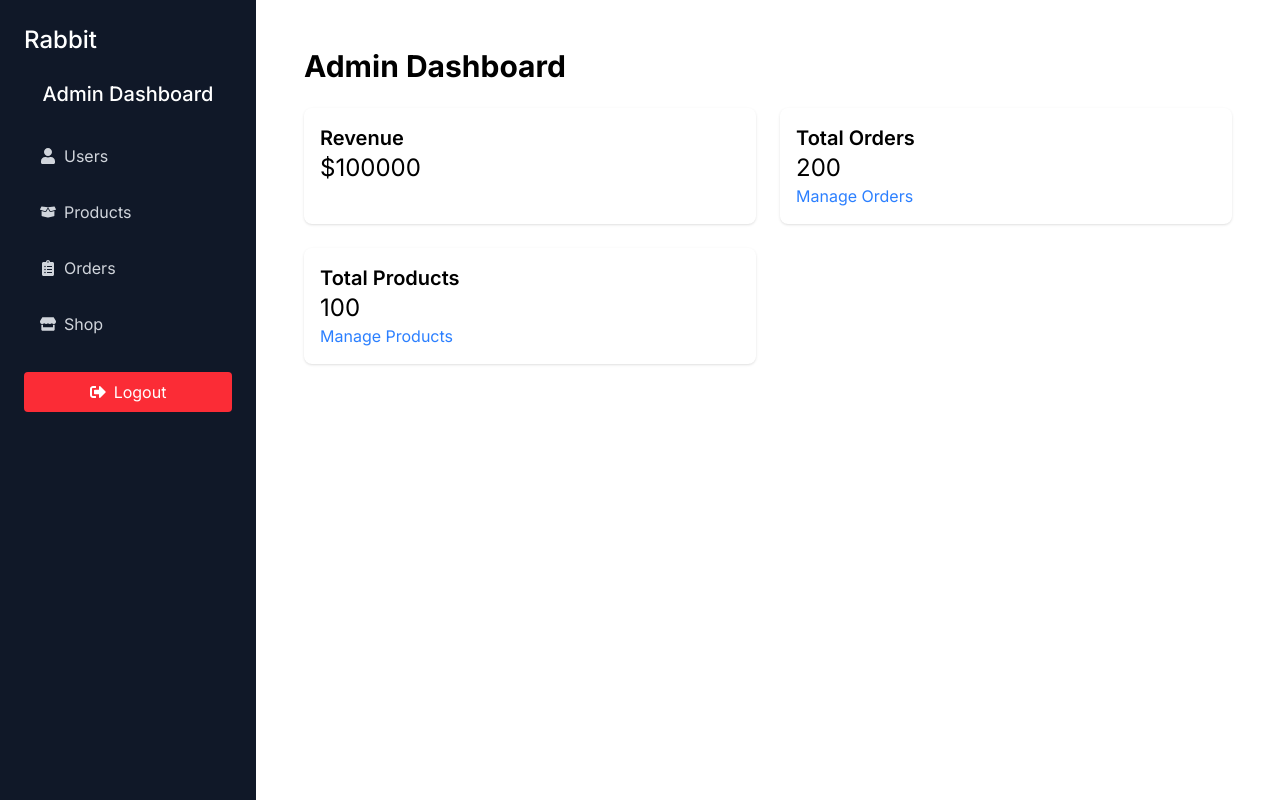
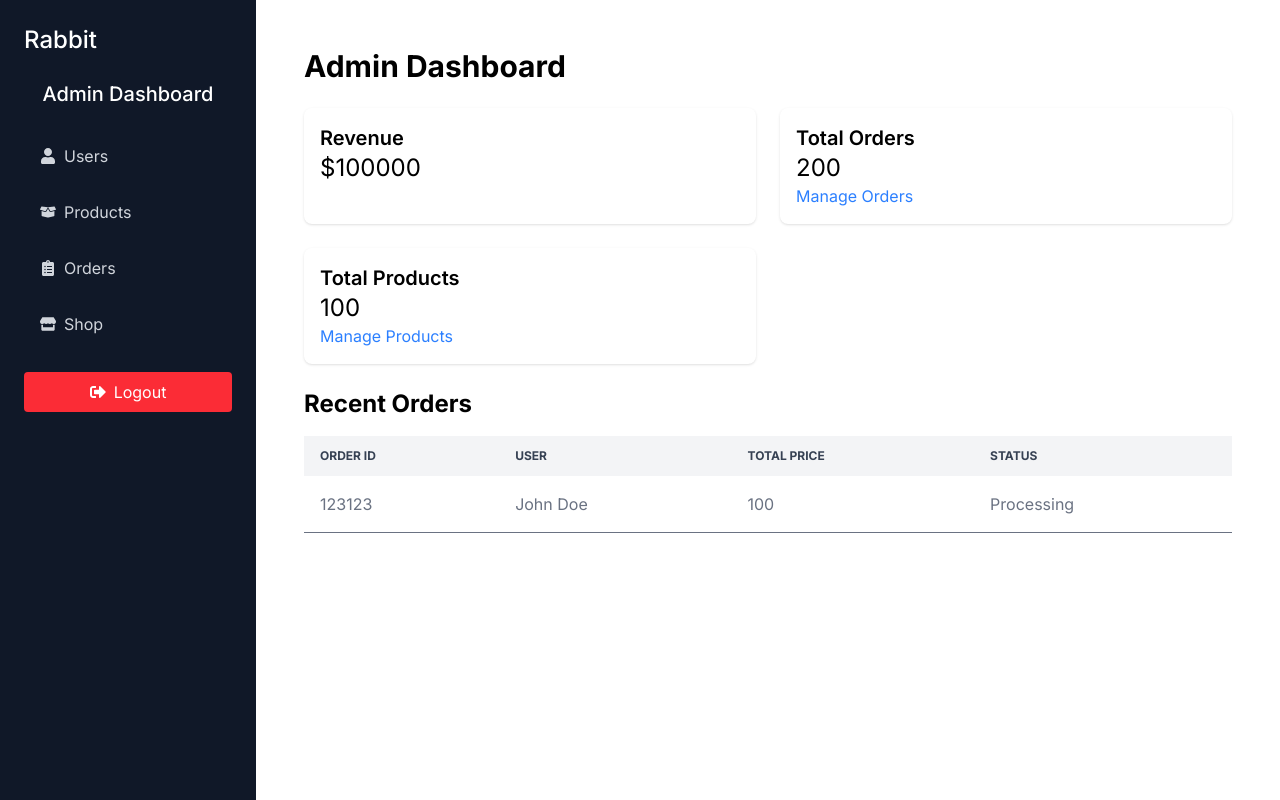
Before and after one commit to ahasan-ullah/Rabbit-E-Commerce-Website, a React (Vite) app in the folder frontend/: page /admin in a window 1280 px wide. Built offline with nearby package versions, Linux system fonts and the light colour scheme.

Commit message:
recent orders table added to the admin homepage

```diff
--- a/frontend/src/pages/AdminHomePage.jsx
+++ b/frontend/src/pages/AdminHomePage.jsx
@@ -31,6 +31,39 @@ const AdminHomePage = () => {
         </div>
       </div>
       {/* order tables */}
+      <div className="mt-6">
+        <h2 className="text-2xl font-bold mb-4">Recent Orders</h2>
+        <div className="overflow-x-auto">
+          <table className="min-w-full text-left text-gray-500">
+            <thead className="bg-gray-100 text-xs uppercase text-gray-700">
+              <tr>
+                <th className="py-3 px-4">Order Id</th>
+                <th className="py-3 px-4">User</th>
+                <th className="py-3 px-4">Total Price</th>
+                <th className="py-3 px-4">Status</th>
+              </tr>
+            </thead>
+            <tbody className="">
+              {
+                orders.length>0?(
+                  orders.map(order=>(
+                    <tr key={order._id} className="border-b hover:bg-gray-50 cursor-pointer">
+                      <td className="p-4">{order._id}</td>
+                      <td className="p-4">{order.user.name}</td>
+                      <td className="p-4">{order.totalPrice}</td>
+                      <td className="p-4">{order.status}</td>
+                    </tr>
+                  ))
+                ):(
+                  <td colSpan={4} className="p-4 text-center text-gray-500">
+                    No recent orders found
+                  </td>
+                )
+              }
+            </tbody>
+          </table>
+        </div>
+      </div>
     </div>
   )
 }
```
